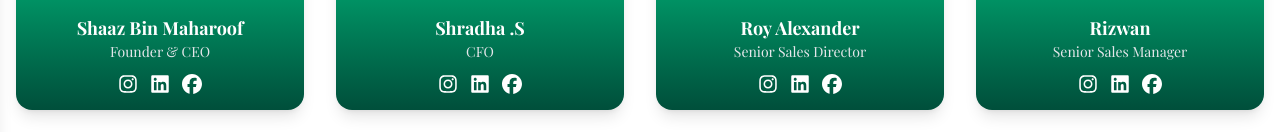
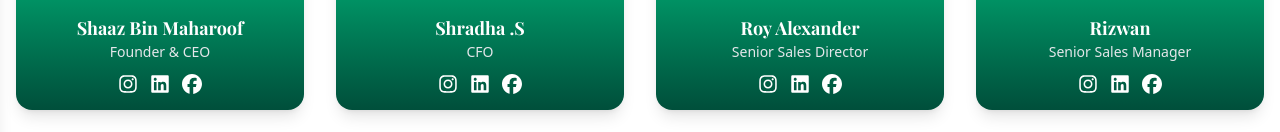
Before and after one commit to ASHIQANWARK/iquecap, a React (Vite) app: page /#/team in a window 1280 px wide. Shown: the part 394-526 px from the top of the page. Built offline with nearby package versions, Linux system fonts and the light colour scheme.

Commit message:
initial commit

```diff
--- a/src/pages/Team.jsx
+++ b/src/pages/Team.jsx
@@ -39,7 +39,7 @@ const Team = () => {
               {/* Member Info */}
               <div className="flex flex-col items-center py-4 px-3">
                 <h3 className="text-lg font-semibold text-white text-center">{member.name}</h3>
-                <p className="text-gray-200 text-sm text-center">{member.role}</p>
+                <p className="text-gray-200 text-sm font-sans text-center">{member.role}</p>
 
                 <div className="flex space-x-3 mt-3">
                   <a href="https://www.instagram.com/ique.cap?igsh=b212OWl4eTZvMWt1" className="text-white hover:text-[#E1306C] transition" target="_blank" rel="noopener noreferrer">
```
